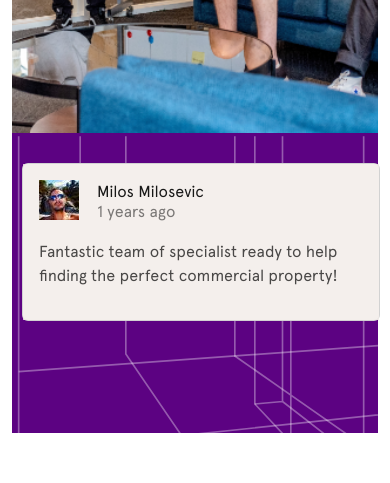
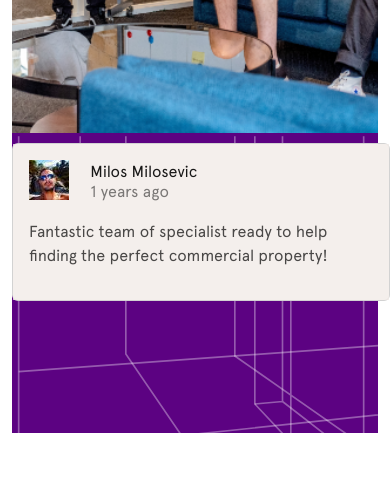
Before and after one commit to krsticzoran/real-estate-agency, a React (Create React App) app: page / in a window 390 px wide. Shown: the part 2920-3403 px from the top of the page. Built offline with nearby package versions, Linux system fonts and the light colour scheme; no server answers.

Commit message:
small screen fixed bug

```diff
--- a/src/pages/home/social/social.css
+++ b/src/pages/home/social/social.css
@@ -127,3 +127,9 @@
     top: -100px !important;
   }
 }
+
+@media (max-width: 568px) {
+  .social-data {
+    padding: 10px 0 0 0 !important;
+  }
+}
```
